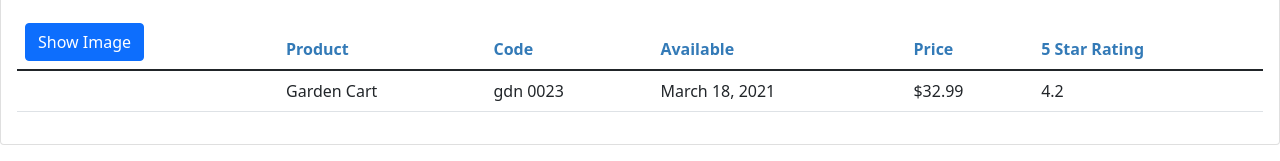
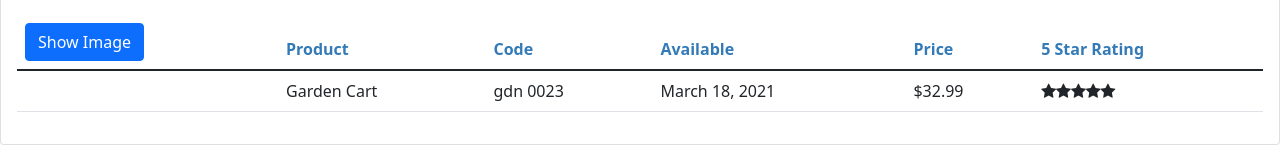
Before and after one commit to tgall019/LearningAngular, an Angular app in the folder APM-Start/: page / in a window 1280 px wide. Shown: the part 181-342 px from the top of the page. Built offline with nearby package versions, Linux system fonts and the light colour scheme.

Commit message:
Added star rating design (not functional)

```diff
--- a/APM-Start/src/app/app.module.ts
+++ b/APM-Start/src/app/app.module.ts
@@ -5,9 +5,10 @@ import { AppComponent } from './app.component';
 import { ProductListComponent } from './products/product-list.component';
 import { FormsModule } from '@angular/forms';
 import { ConvertToSpacesPipe } from './shared/convert-to-spaces.pipe';
+import { StarComponent } from './shared/star.component';
 
 @NgModule({
-  declarations: [AppComponent, ProductListComponent, ConvertToSpacesPipe],
+  declarations: [AppComponent, ProductListComponent, ConvertToSpacesPipe, StarComponent],
   imports: [BrowserModule, FormsModule],
   bootstrap: [AppComponent]
 })
--- a/APM-Start/src/app/products/product-list.component.html
+++ b/APM-Start/src/app/products/product-list.component.html
@@ -43,7 +43,7 @@
                         <td>{{product.productCode | lowercase | convertToSpaces: '-'}}</td>
                         <td>{{product.releaseDate}}</td>
                         <td>{{product.price | currency}}</td>
-                        <td>{{product.starRating}}</td>
+                        <td><pm-star></pm-star></td>
                     </tr>
                 </tbody>
             </table>
--- /dev/null
+++ b/APM-Start/src/app/shared/star.component.ts
@@ -0,0 +1,16 @@
+import { Component, OnChanges } from "@angular/core";
+
+@Component({
+    selector: 'pm-star',
+    templateUrl: './star.component.html',
+    styleUrls: ['./star.component.css']
+})
+
+export class StarComponent implements OnChanges{
+    rating: number = 4;
+    cropWidth: number = 75;
+
+    ngOnChanges(): void {
+        this.cropWidth= this.rating * 75/5;
+    }
+}
```
